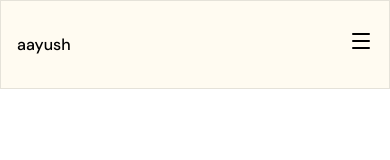
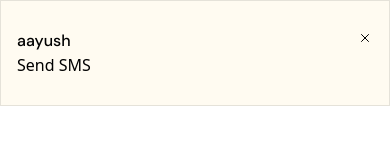
Before and after one commit to Aayush-chalise/portfolio, a React (Vite) app in the folder frontend/myportfolio/: page / in a window 390 px wide. Both pictures are taken after a click on the button 361 px from the left and 41 px from the top of the page. Shown: the top 160 px of the page. Built offline with nearby package versions, Linux system fonts and the light colour scheme.

Commit message:
add a moblie menu

```diff
--- a/frontend/myportfolio/package.json
+++ b/frontend/myportfolio/package.json
@@ -14,6 +14,7 @@
     "lucide-react": "^0.562.0",
     "react": "^19.2.0",
     "react-dom": "^19.2.0",
+    "react-icons": "^5.5.0",
     "react-router-dom": "^7.12.0",
     "tailwindcss": "^4.1.18"
   },
--- a/frontend/myportfolio/src/components/Nav.jsx
+++ b/frontend/myportfolio/src/components/Nav.jsx
@@ -1,12 +1,12 @@
 import React from "react";
 import { navLinks } from "../constants/constant";
 import { Link } from "react-router-dom";
-import { Menu } from "lucide-react";
 import { useState } from "react";
+import { IoMenuOutline } from "react-icons/io5";
+import { IoCloseOutline } from "react-icons/io5";
 
 const Nav = () => {
   const [isMenuOpen, setIsMenuOpen] = useState(false);
-  console.log(isMenuOpen);
   return (
     <header className="w-full  fixed  z-10  px-4 py-7  border border-black/10 bg-bg-color font-medium">
       <nav className="flex flex-wrap justify-between items-center     max-w-3xl  xl:max-w-5xl lg:max-w-4xl mx-auto  font-dm-sans">
@@ -21,11 +21,17 @@ const Nav = () => {
           </ul>
         </div>
         <div className="md:hidden">
-          <button onClick={() => setIsMenuOpen(true)}>
-            <Menu></Menu>
+          <button onClick={() => setIsMenuOpen(!isMenuOpen)}>
+            {isMenuOpen ? <IoCloseOutline /> : <IoMenuOutline />}
           </button>
         </div>
       </nav>
+
+      {isMenuOpen && (
+        <div>
+          <a href="sms:+9779847407423">Send SMS</a>
+        </div>
+      )}
     </header>
   );
 };
```
Also changed, not shown: 1 other file (tests, documents, lock files or other folders).
